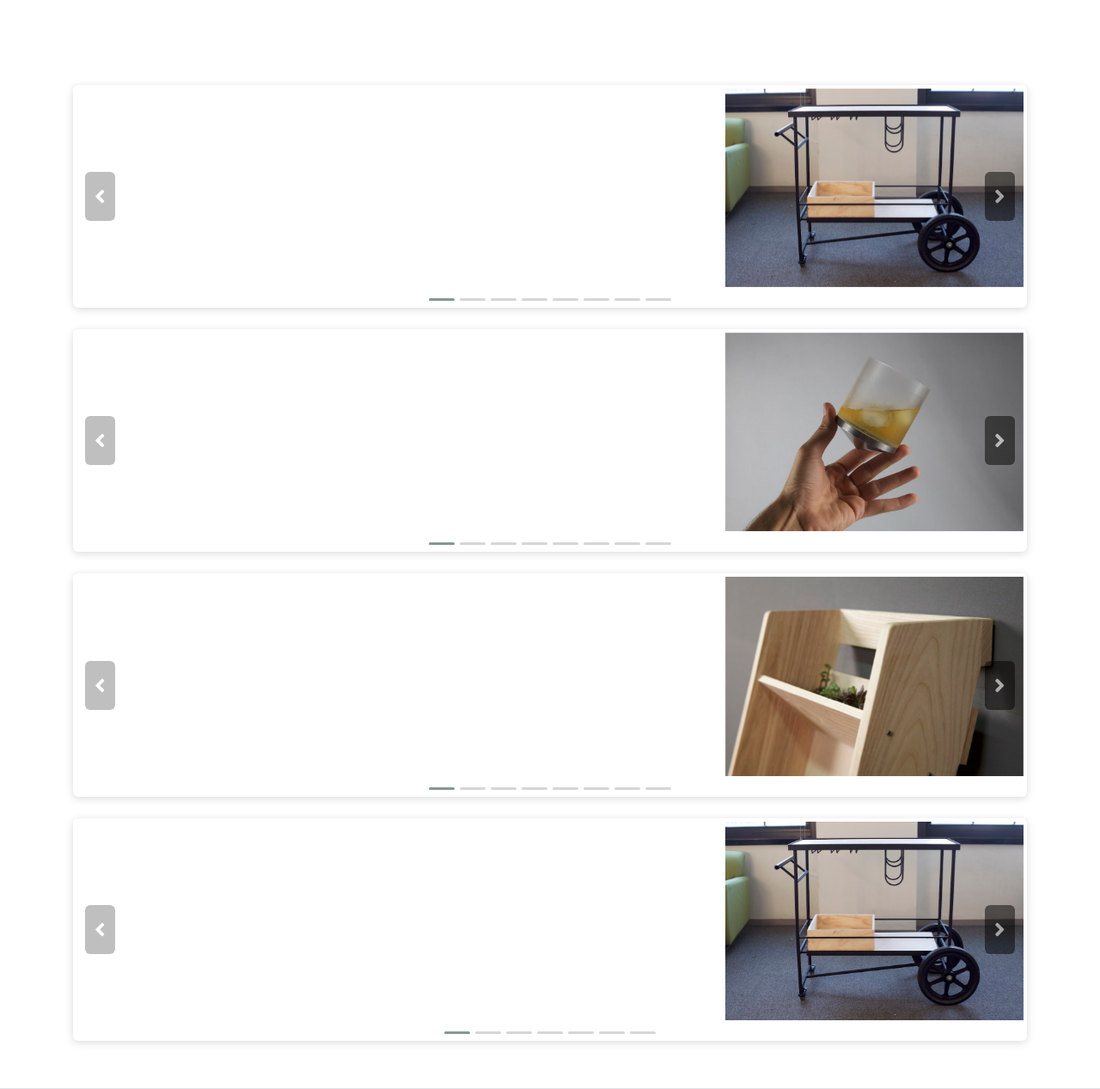
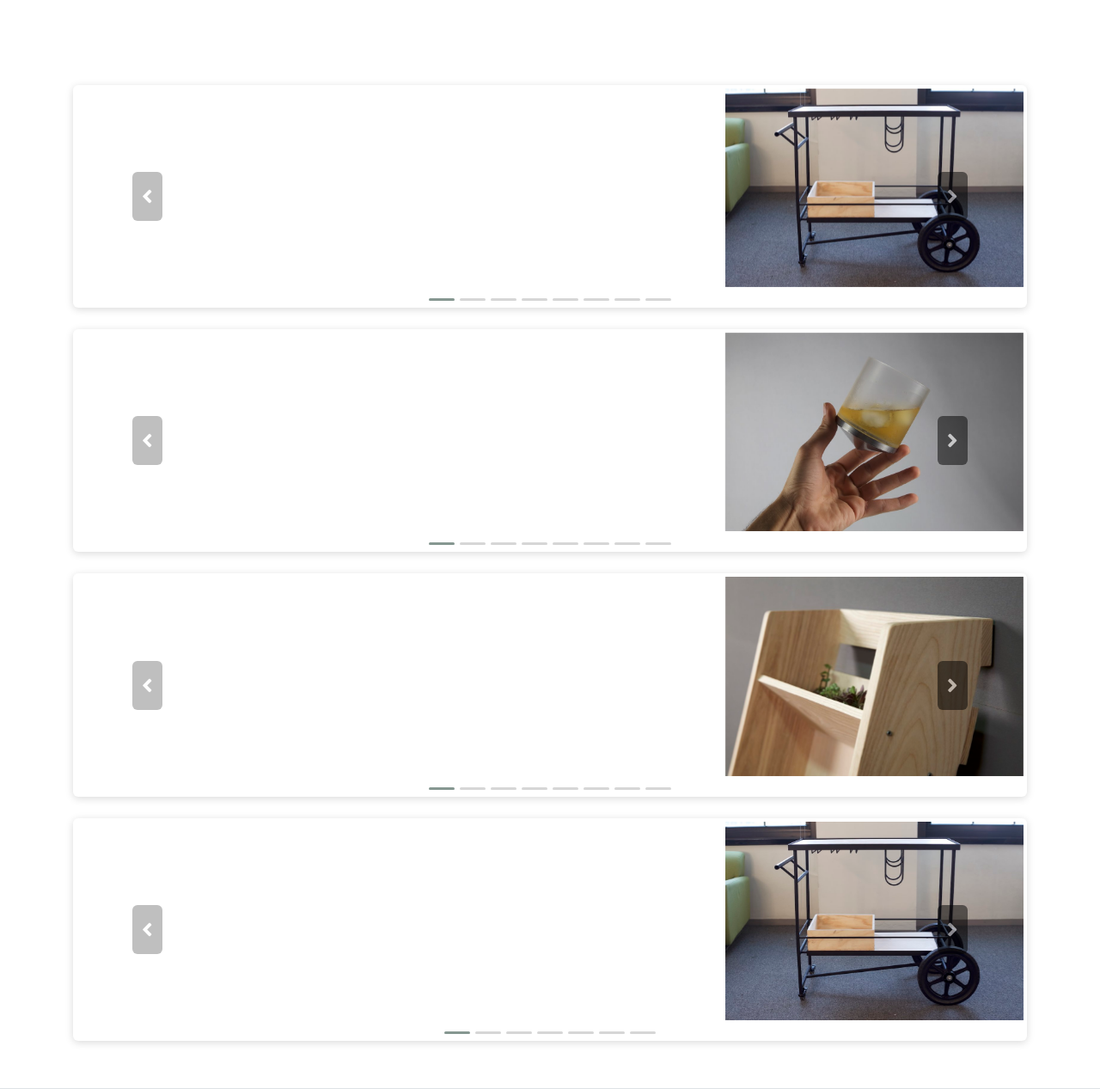
Before and after one commit to pkhambat1/DesignWebsite, a PHP site: page / in a window 1280 px wide. Shown: the part 436-1703 px from the top of the page at 86% size. Run offline with PHP 8.4, Linux system fonts and the light colour scheme; some libraries are stand-ins or nearby versions; some web fonts are replaced.

Commit message:
arrow layout and disable

```diff
--- a/css/site.css
+++ b/css/site.css
@@ -420,11 +420,6 @@ img {
   /*background-color: rgba(255,255,255,.5);*/
 }
 
-.carousel-control-prev, .carousel-control-next {
-  width: 5%;
-
-}
-
 .arrowbox {
   background-color: black;
   width: 35px;
@@ -442,4 +437,10 @@ img {
   /*display: none;*/
   max-height: 0px;
   margin-top: 0px;
+  transition: opacity 0.2s!important;
 }
+
+.owl-theme .owl-nav .disabled {
+  /*opacity: 0;*/
+  /*transition: 0.2s;*/
+}
```
